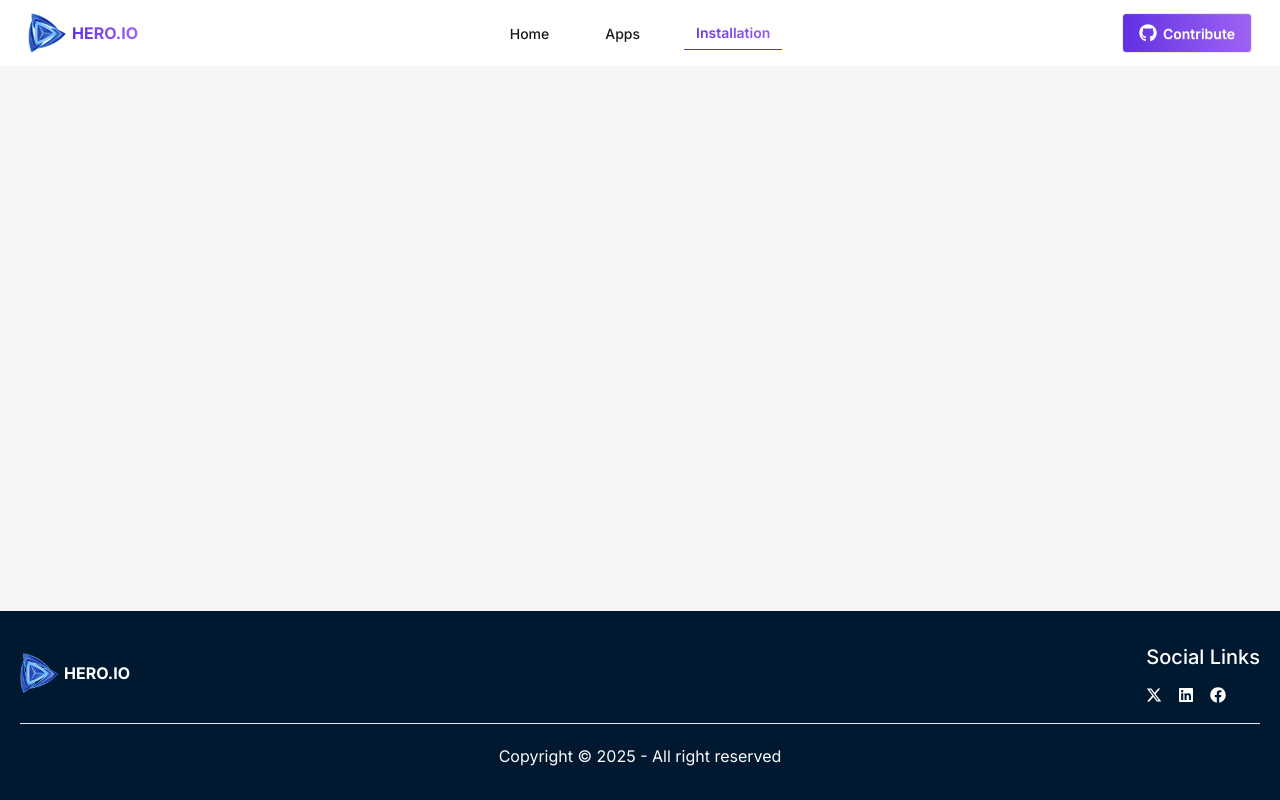
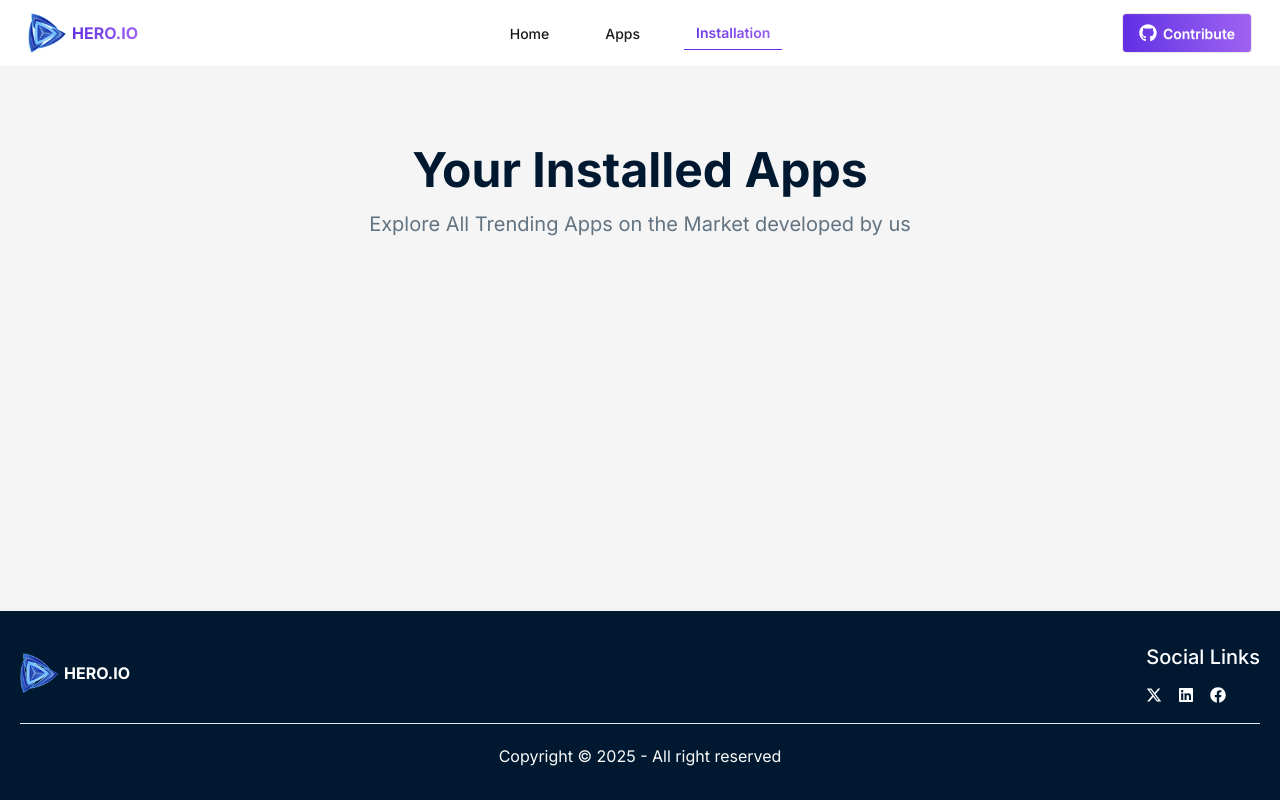
Before and after one commit to alfu-git/cs-m7-1-PH-AppStore, a React (Vite) app: page /installation-page in a window 1280 px wide. Built offline with nearby package versions, Linux system fonts and the light colour scheme.

Commit message:
Installation page title component done

```diff
--- /dev/null
+++ b/src/Components/InstallationPage/InstallationPageTitle/InstallationPageTitle.jsx
@@ -0,0 +1,20 @@
+import React from "react";
+
+const InstallationPageTitle = () => {
+  return (
+    <section className="mt-20 mb-10 container mx-auto px-5">
+      <div>
+        <div className="text-center">
+          <h3 className="mb-4 text-[#001931] text-5xl font-bold">
+            Your Installed Apps
+          </h3>
+          <p className="text-xl text-[#627382]">
+            Explore All Trending Apps on the Market developed by us
+          </p>
+        </div>
+      </div>
+    </section>
+  );
+};
+
+export default InstallationPageTitle;
--- a/src/Context/AppContext/AppContextProvider.jsx
+++ b/src/Context/AppContext/AppContextProvider.jsx
@@ -5,6 +5,7 @@ export const AppContext = createContext();
 
 const AppContextProvider = ({ children }) => {
   const [installedApps, setInstalledApps] = useState([]);
+
   const [installBtnStatus, setInstallBtnStatus] = useState(false);
 
   const handleInstallBtn = (app) => {
--- a/src/Pages/InstallationPage/InstallationPage.jsx
+++ b/src/Pages/InstallationPage/InstallationPage.jsx
@@ -1,10 +1,11 @@
 import React from 'react';
+import InstallationPageTitle from '../../Components/InstallationPage/InstallationPageTitle/InstallationPageTitle';
 
 const InstallationPage = () => {
   return (
-    <div>
-
-    </div>
+    <>
+      <InstallationPageTitle />
+    </>
   );
 };
 
```
